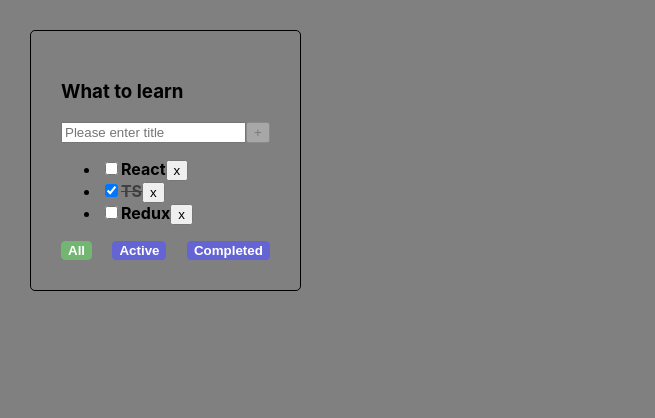
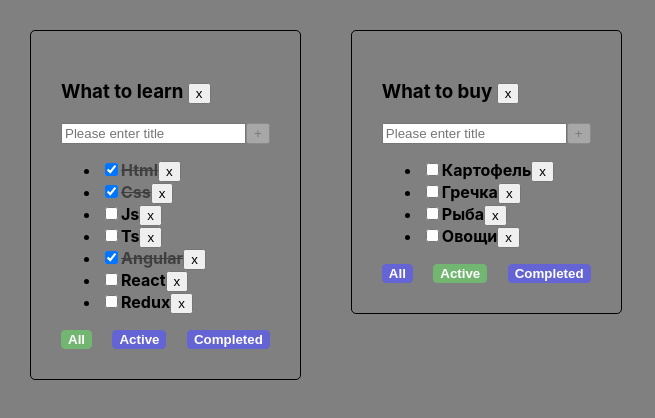
Before and after one commit to maskal2719/to-do, a React (Create React App) app: page / in a window 1280 px wide. Shown: the top 418 px of the page, without its empty margins (0-655 px from the left). Built offline with nearby package versions, Linux system fonts and the light colour scheme.

Commit message:
lesson 5

```diff
--- a/src/App.tsx
+++ b/src/App.tsx
@@ -7,41 +7,82 @@ import {v1} from "uuid";
 //R - filter, sort, search
 
 export type FilterValueType = 'all' | 'active' | 'completed';
+export type TodolistsType = {
+    id: string
+    title: string
+    filter: FilterValueType
+}
 
 const App = () => {
     //Business logic layer
-    const todoListTitle: string = 'What to learn';
+    const todolistId1 = v1()
+    const todolistId2 = v1()
 
-    const [filter, setFilter] = useState<FilterValueType>('all');
-
-    const [tasks, setTasks] = useState<Array<TaskType>>([
-        {id: v1(), title: 'React', isDone: false},
-        {id: v1(), title: 'TS', isDone: true},
-        {id: v1(), title: 'Redux', isDone: false}
+    let [todolists, setTodolists] = useState<Array<TodolistsType>>([
+        {id: todolistId1, title: 'What to learn', filter: 'all'},
+        {id: todolistId2, title: 'What to buy', filter: 'active'},
     ])
 
-    const changeFilterValue = (filter: FilterValueType) => {
-        setFilter(filter);
+    let [tasks, setTasks] = useState({
+        [todolistId1]: [
+            {id: v1(), title: 'Html', isDone: true},
+            {id: v1(), title: 'Css', isDone: true},
+            {id: v1(), title: 'Js', isDone: false},
+            {id: v1(), title: 'Ts', isDone: false},
+            {id: v1(), title: 'Angular', isDone: true},
+            {id: v1(), title: 'React', isDone: false},
+            {id: v1(), title: 'Redux', isDone: false},
+        ],
+        [todolistId2]: [
+            {id: v1(), title: 'Яйца', isDone: true},
+            {id: v1(), title: 'Хлеб', isDone: true},
+            {id: v1(), title: 'Картофель', isDone: false},
+            {id: v1(), title: 'Гречка', isDone: false},
+            {id: v1(), title: 'Мясо', isDone: true},
+            {id: v1(), title: 'Рыба', isDone: false},
+            {id: v1(), title: 'Овощи', isDone: false},
+        ],
+    })
+
+    // const [tasks, setTasks] = useState<Array<TaskType>>([
+    //     {id: v1(), title: 'React', isDone: false},
+    //     {id: v1(), title: 'TS', isDone: true},
+    //     {id: v1(), title: 'Redux', isDone: false}
+    // ])
+
+    const changeFilterValue = (todolistId:string, filter: FilterValueType) => {
+        setTodolists(todolists.map((el) => el.id === todolistId ? {...el, filter} : el));
     }
-    const removeTask = (id: string) => {
-        const updateTasks = tasks.filter(task => task.id !== id);
-        setTasks(updateTasks)
+    const removeTask = (todolistId: string,id: string) => {
+        // const updateTasks = tasks.filter(task => task.id !== id);
+        setTasks({...tasks, [todolistId]: tasks[todolistId].filter(t => t.id !== id )})
     }
-    const addTask = (title: string) => {
+    const addTask = (todolistId: string, title: string) => {
         let newTask: TaskType = {
             id: v1(),
             title: title,
             isDone: false
         }
-        const updatedTasks: TaskType[] = [newTask, ...tasks]
-        setTasks(updatedTasks)
+        setTasks({...tasks, [todolistId] : [newTask,...tasks[todolistId]]})
     }
     // const changeTaskStatus = (id: string) => {
     //     setTasks(tasks.map(el => el.id === id ? {...el, isDone: !el.isDone} : el))
     // }
-    const changeTaskStatus = (id: string, isDone: boolean) => {
-        setTasks(tasks.map(el => el.id === id ? {...el, isDone: !el.isDone} : el))
+    const changeTaskStatus = (todolistId: string, id: string, isDone: boolean) => {
+        // tasks.map(el => el.id === id ? {...el, isDone: !el.isDone} : el)
+        setTasks({...tasks, [todolistId] : tasks[todolistId].map(el => el.id == id ? {...el,isDone} : el)})
     }
+
+    const removeTodolist = (todolistId: string) => {
+        setTodolists(todolists.filter(td => td.id !== todolistId))
+        delete tasks[todolistId]
+    }
+
+
+
+    return (
+        <div className="App">
+            {todolists.map(el => {
 
                 const getFilteredTasks = (tasks: TaskType[], filter: FilterValueType): TaskType[] => {
                     switch (filter) {
@@ -54,19 +95,24 @@ const App = () => {
                     }
                 }
 
-    let filterTasks: Array<TaskType> = getFilteredTasks(tasks, filter)
+                let filterTasks: Array<TaskType> = getFilteredTasks(tasks[el.id], el.filter)
 
                 return (
-        <div className="App">
                     <TodoList
-                filter={filter}
-                title={todoListTitle}
+                        key={el.id}
+                        filter={el.filter}
+                        title={el.title}
                         tasks={filterTasks}
                         changeFilterValue={changeFilterValue}
                         removeTask={removeTask}
                         addTask={addTask}
                         changeTaskStatus={changeTaskStatus}
+                        todolistId={el.id}
+                        removeTodolist={removeTodolist}
                     />
+                )
+            })}
+
         </div>
     );
 }
--- a/src/TodoList.tsx
+++ b/src/TodoList.tsx
@@ -5,10 +5,12 @@ type TodoListPropsType = {
     title: string
     filter: FilterValueType
     tasks: Array<TaskType>
-    changeFilterValue: (filter: FilterValueType) => void
-    removeTask: (id: string) => void
-    addTask: (title: string) => void
-    changeTaskStatus: (id: string, isDone: boolean) => void
+    changeFilterValue: (todolistId: string, filter: FilterValueType) => void
+    removeTask: (todolistId: string,id: string) => void
+    addTask: (todolistId: string, title: string) => void
+    changeTaskStatus: (todolistId: string, id: string, isDone: boolean) => void
+    todolistId: string
+    removeTodolist: (todolistId: string) => void
 }
 
 export type TaskType = {
@@ -37,7 +39,7 @@ const TodoList = (props: TodoListPropsType) => {
     const addTask = () => {
         const trimmedTitle = title.trim()
         if (trimmedTitle) {
-            props.addTask(title)
+            props.addTask(props.todolistId,title)
         } else {
             setError(true)
         }
@@ -52,7 +54,7 @@ const TodoList = (props: TodoListPropsType) => {
     }
 
     const handlerCreator = (filter: FilterValueType) => {
-        return () => props.changeFilterValue(filter)
+        return () => props.changeFilterValue(props.todolistId,filter)
     }
     //Второй вариант записи креэйтора
     // const handlerCreator = (filter: FilterValueType) => () => props.changeFilterValue(filter)
@@ -72,9 +74,9 @@ const TodoList = (props: TodoListPropsType) => {
             // taskClasses.join(' ')
 
             let taskClasses = task.isDone ? 'task task-done' : 'task';
-            const removeTask = () => props.removeTask(task.id)
+            const removeTask = () => props.removeTask(props.todolistId,task.id)
             //onClickRemoveTaskHandler
-            const onChangeTaskStatusHandler = (event: ChangeEvent<HTMLInputElement>) => props.changeTaskStatus(task.id, event.currentTarget.checked)
+            const onChangeTaskStatusHandler = (event: ChangeEvent<HTMLInputElement>) => props.changeTaskStatus(props.todolistId, task.id, event.currentTarget.checked)
 
             return (
                 <li key={task.id}>
@@ -93,7 +95,7 @@ const TodoList = (props: TodoListPropsType) => {
     return (
         <div>
             <div className='todolist'>
-                <h3>{props.title}</h3>
+                <h3>{props.title} <button onClick={() => props.removeTodolist(props.todolistId)}>x</button></h3>
                 <div>
                     {/*Способ с useRef*/}
                     {/*<input ref={addTaskInput}/>*/}
```
Lines whose indentation alone changed are shown as unchanged.
